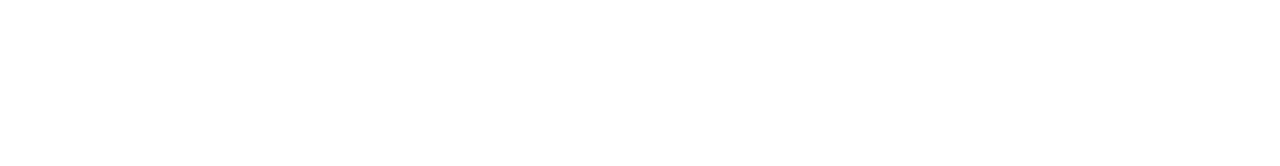
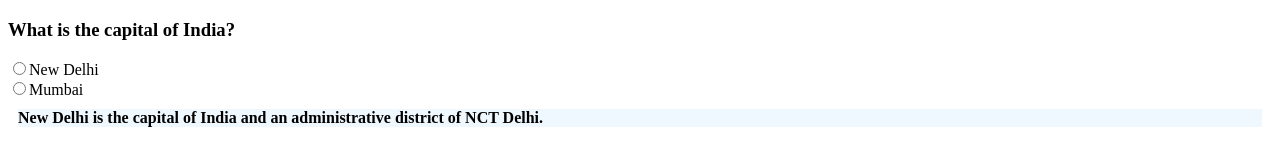
Before and after one commit to acciojob/trivia-RamjiSrinivasan-SDE, a website: page main.html in a window 1280 px wide. Drawn offline with Linux system fonts and the light colour scheme.

Commit message:
Firstcommit

```diff
--- a/main.html
+++ b/main.html
@@ -8,8 +8,15 @@
 
 <body>
 	<!-- the entire body must be written by student -->
+	<h3>What is the capital of India?</h3>
+	<label for="New Delhi"><input type="radio" value="New Delhi">New Delhi </label><br>
+	<label for="Mumbai"><input type="radio" value="Mumbai">Mumbai </label>
+	<blockquote>
+		New Delhi is the capital of India and an administrative district of NCT Delhi.
+	</blockquote>
     <script type="text/javascript" src="./script.js">
 </script>
+
 
 </body>
 
--- a/styles.css
+++ b/styles.css
@@ -1,2 +1,10 @@
 
 /* Your CSS Code here. */
+blockquote{
+    max-width: 600 px;
+    margin: 10px;
+    padding:15 px;
+    border-left:25 px solid green;
+    background-color: aliceblue;
+    font-weight: bold;
+}
```
